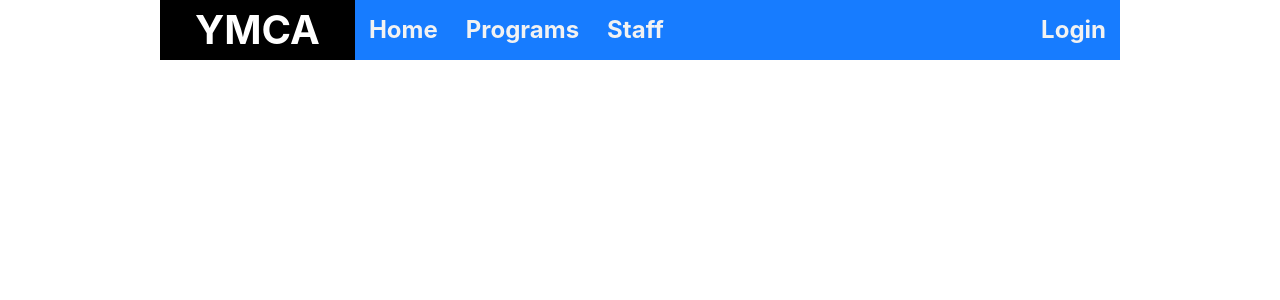
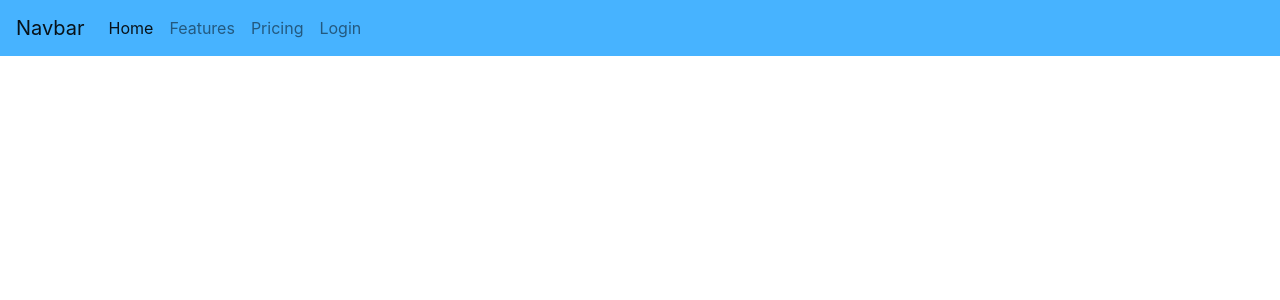
Before and after one commit to quinnzipse/YMCA-Registration, a PHP site: page /index.php in a window 1280 px wide. Shown: the top 300 px of the page. Run offline with PHP 8.4, Linux system fonts and the light colour scheme.

Commit message:
Changed Menu

```diff
--- a/menu.php
+++ b/menu.php
@@ -1,46 +1,17 @@
 <link rel="stylesheet" href="https://stackpath.bootstrapcdn.com/bootstrap/4.5.2/css/bootstrap.min.css"
       integrity="sha384-JcKb8q3iqJ61gNV9KGb8thSsNjpSL0n8PARn9HuZOnIxN0hoP+VmmDGMN5t9UJ0Z" crossorigin="anonymous">
-<style>
-
-    .navigBar {
-        width: 75%;
-        margin: auto;
-        background-color: #177CFF;
-        overflow: hidden;
-    }
-
-    .navigBar a {
-        float: left;
-        color: #f2f2f2;
-        text-align: center;
-        padding: 12px 14px;
-        text-decoration: none;
-        font-size: 24px;
-        font-weight: bold;
-    }
-
-    .navigBar a:hover {
-        background-color: #ddd;
-        color: black;
-    }
-
-    .navigBar a.YMCA {
-        font-size: 40px;
-        padding: 0 35px;
-        background-color: black;
-        color: white;
-    }
-
-    .navigBar a.log {
-        float: right;
-    }
-
-</style>
-
-<div class="navigBar">
-    <a class="YMCA">YMCA</a>
-    <a href="index.php">Home</a>
-    <a href="program/index.php">Programs</a>
-    <a href="staff/index.php">Staff</a>
-    <a class="log" href="login.php">Login</a>
-</div>
+<nav class="navbar navbar-expand-lg navbar-light" style="background-color: #47b3ff;">
+    <a class="navbar-brand" href="#">Navbar</a>
+    <button class="navbar-toggler" type="button" data-toggle="collapse" data-target="#navbarNavAltMarkup" aria-controls="navbarNavAltMarkup" aria-expanded="false" aria-label="Toggle navigation">
+        <span class="navbar-toggler-icon"></span>
+    </button>
+    <div class="collapse navbar-collapse" id="navbarNavAltMarkup">
+        <div class="navbar-nav">
+            <a class="nav-link active" href="#">Home <span class="sr-only">(current)</span></a>
+            <a class="nav-link" href="#">Features</a>
+            <a class="nav-link" href="#">Pricing</a>
+            <!--<a class="nav-link disabled" href="#" tabindex="-1" aria-disabled="true">Disabled</a> -->
+            <a class="nav-link" href="login.php" style="float: right">Login</a>
+        </div>
+    </div>
+</nav>
```
